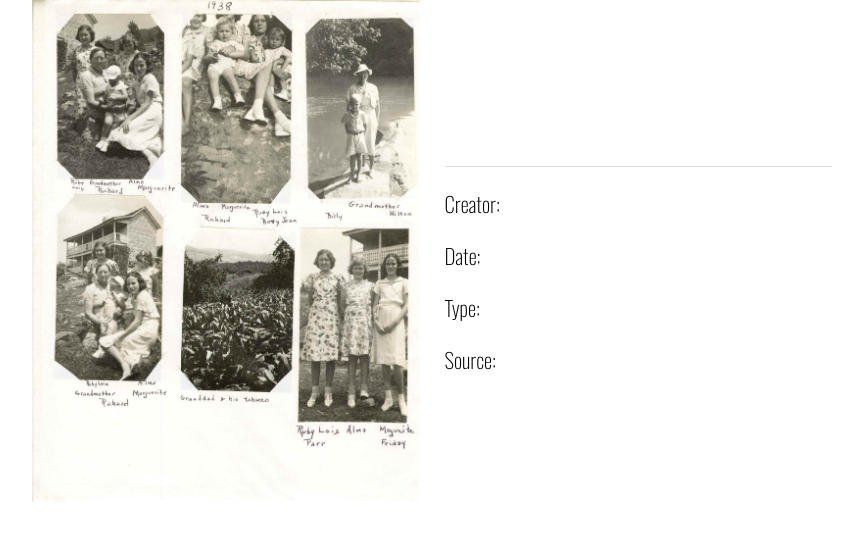
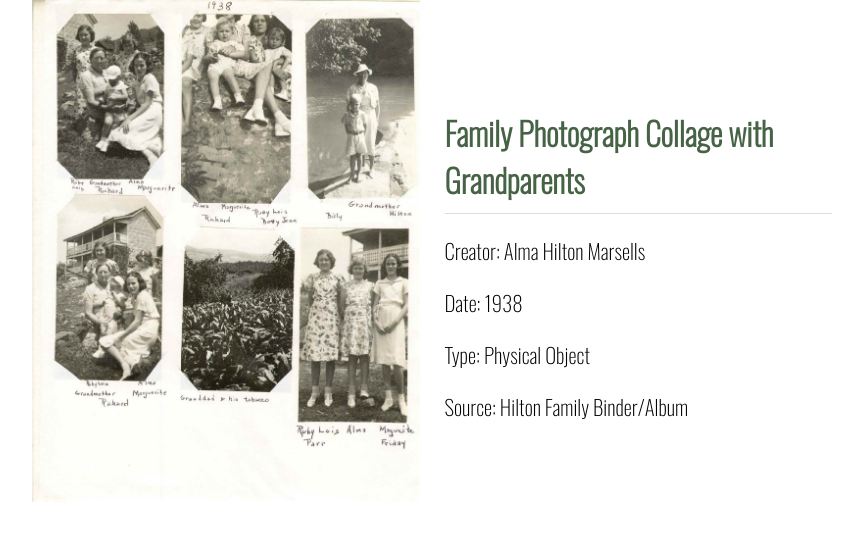
Before and after one commit to martinez2125/TennesseeChicago_Images, a Jekyll site: the page built from _mindoc_media/pg914-collage.md, in a window 1280 px wide. Shown: the top 541 px of the page, without its empty margins (208-1071 px from the left). Built offline with Jekyll 4.4.1, drawn with Linux system fonts in a browser that asks for light colours.

Commit message:
Update pg914-collage.md

```diff
--- a/_mindoc_media/pg914-collage.md
+++ b/_mindoc_media/pg914-collage.md
@@ -3,13 +3,13 @@ page: section-name
 title: Hilton Family Binder (Inside)
 media_type: image
 
-_title:
+_title: Family Photograph Collage with Grandparents
 description:
-creator:
-_date:
+creator: Alma Hilton Marsells
+_date: 1938
 rights:
-type:
-source:
+type: Physical Object
+source: Hilton Family Binder/Album
 identifier:
 contributor:
 format:
```
